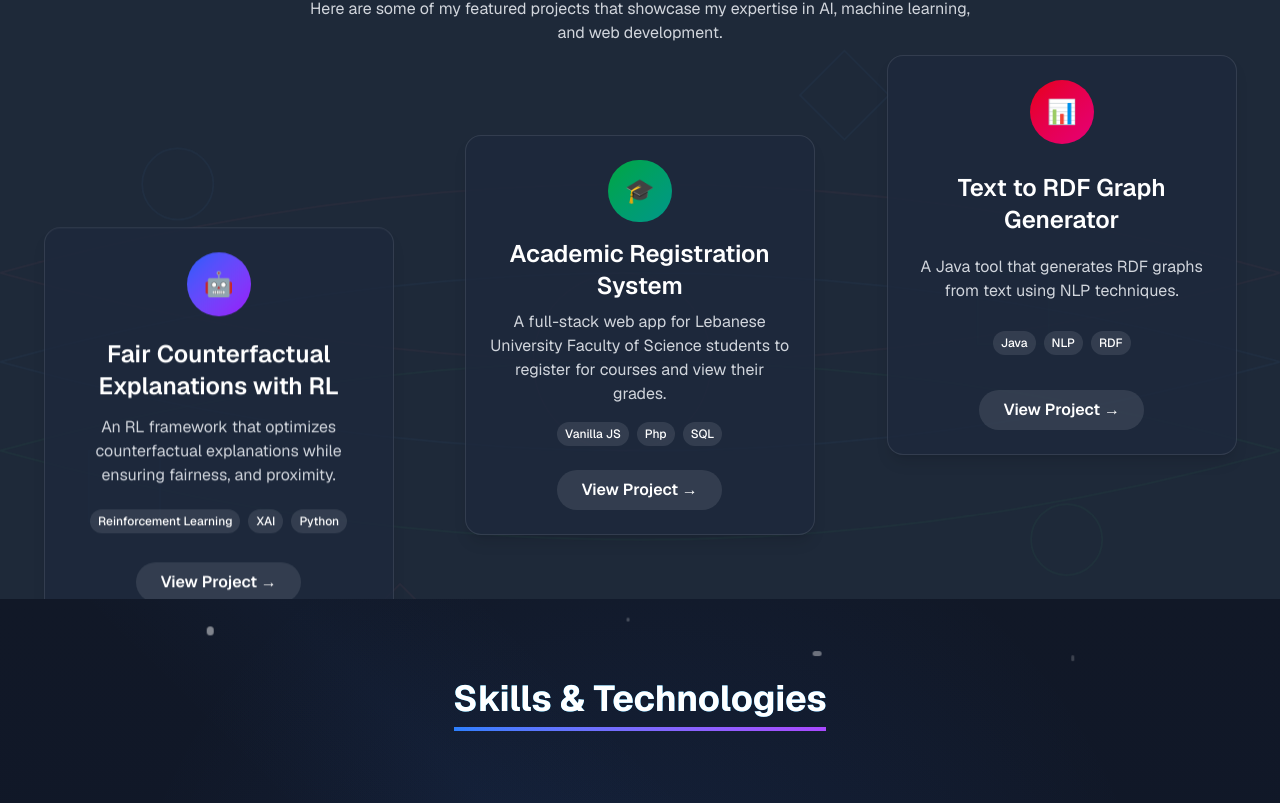
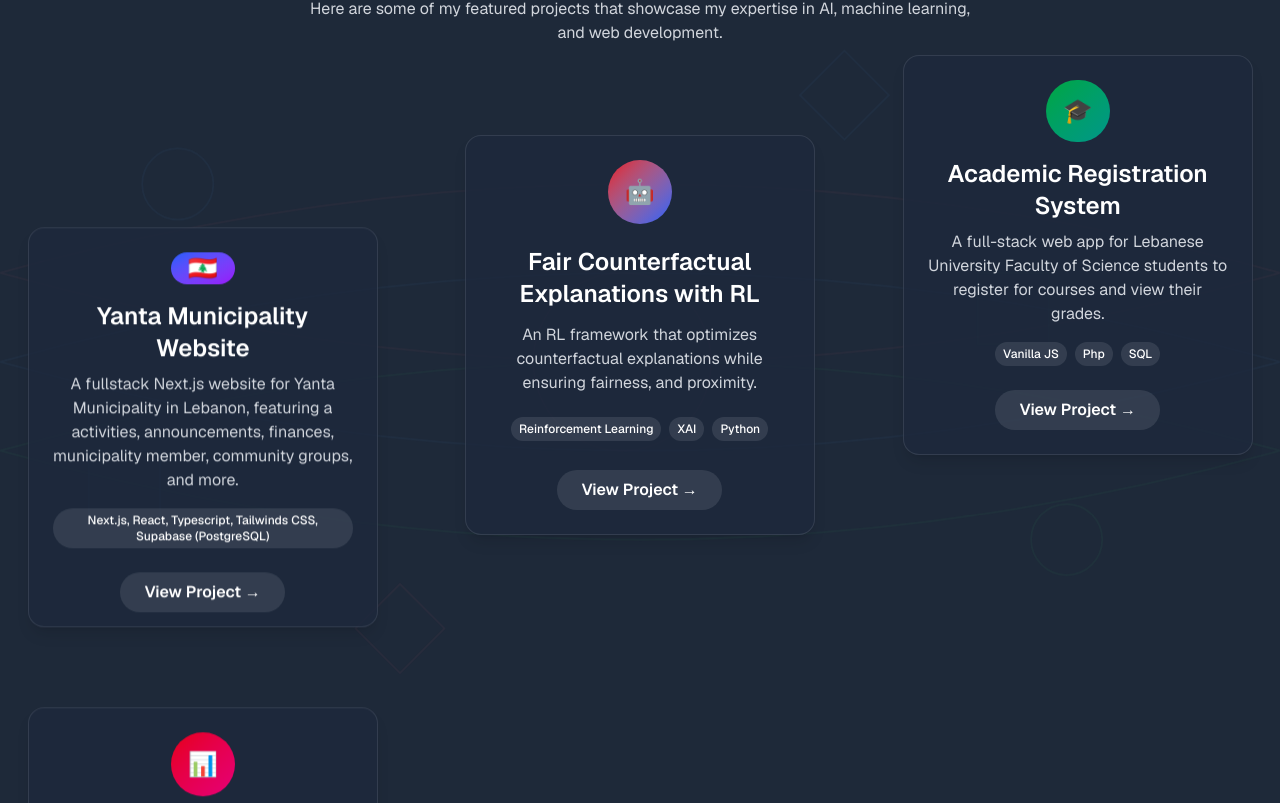
Before and after one commit to ObaidaAmmar/portfolio-website, a Next.js app: page / in a window 1280 px wide. Shown: the part 1377-2180 px from the top of the page. Built offline with nearby package versions, Linux system fonts and the light colour scheme.

Commit message:
added a project

```diff
--- a/src/app/components/Projects.tsx
+++ b/src/app/components/Projects.tsx
@@ -5,11 +5,19 @@ import { useEffect, useState } from "react";
 
 const projects = [
   {
+    title: "Yanta Municipality Website",
+    description: "A fullstack Next.js website for Yanta Municipality in Lebanon, featuring a activities, announcements, finances, municipality member, community groups, and more.",
+    link: "https://www.yanta-leb.com",
+    icon: "🇱🇧",
+    color: "from-blue-600 to-purple-600",
+    tech: ["Next.js, React, Typescript, Tailwinds CSS, Supabase (PostgreSQL)"]
+  },
+  {
     title: "Fair Counterfactual Explanations with RL",
     description: "An RL framework that optimizes counterfactual explanations while ensuring fairness, and proximity.",
     link: "https://github.com/ObaidaAmmar/IGH-Fair-CFE",
     icon: "🤖",
-    color: "from-blue-600 to-purple-600",
+    color: "from-red-600 to-blue-600",
     tech: ["Reinforcement Learning", "XAI", "Python"]
   },
   {
@@ -89,7 +97,7 @@ export default function Projects() {
         )}
 
         {/* Projects grid */}
-        <div className="grid md:grid-cols-3 gap-8">
+        <div className="grid md:grid-cols-3 gap-20">
           {projects.map((project, index) => (
             mounted ? (
               <Parallax
```
